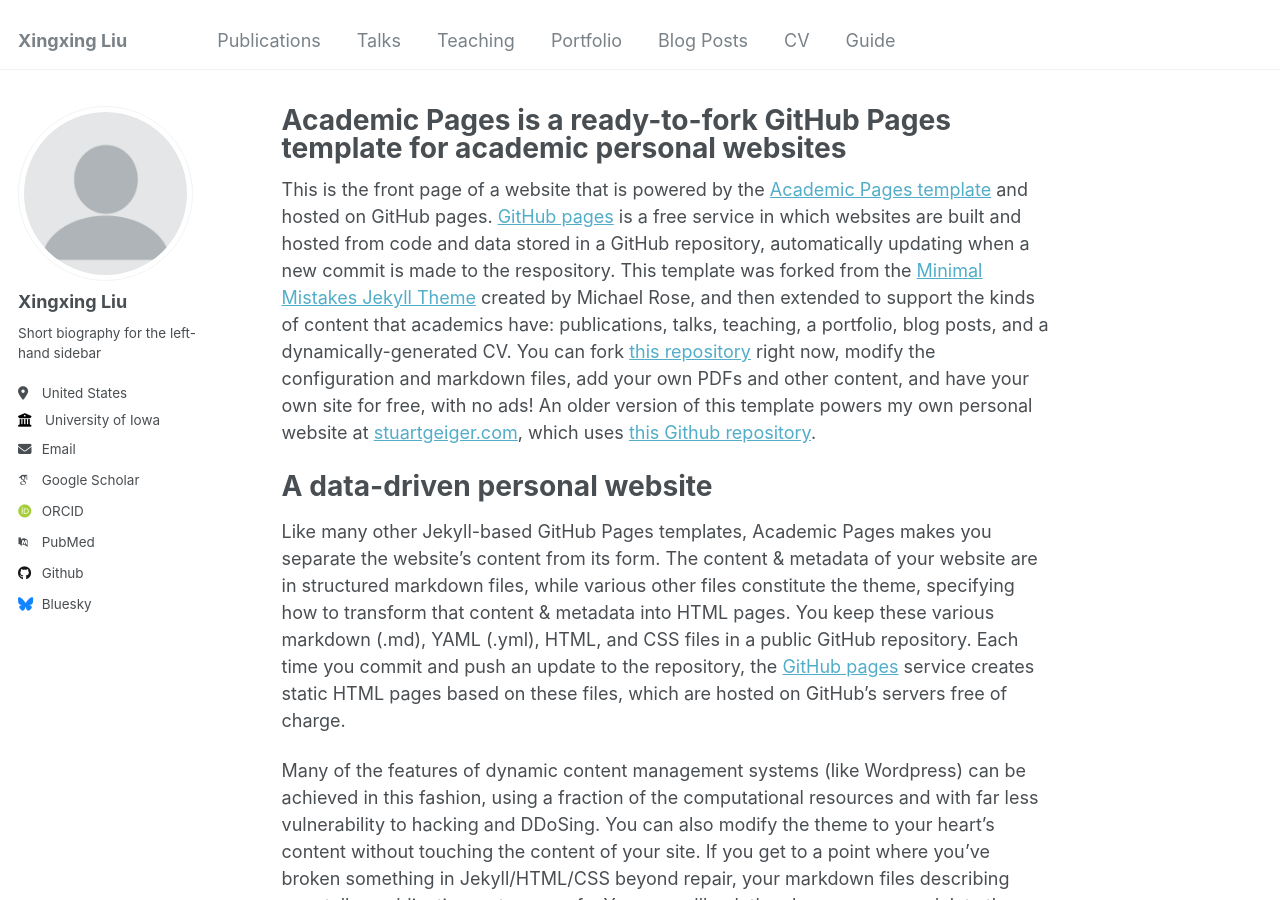
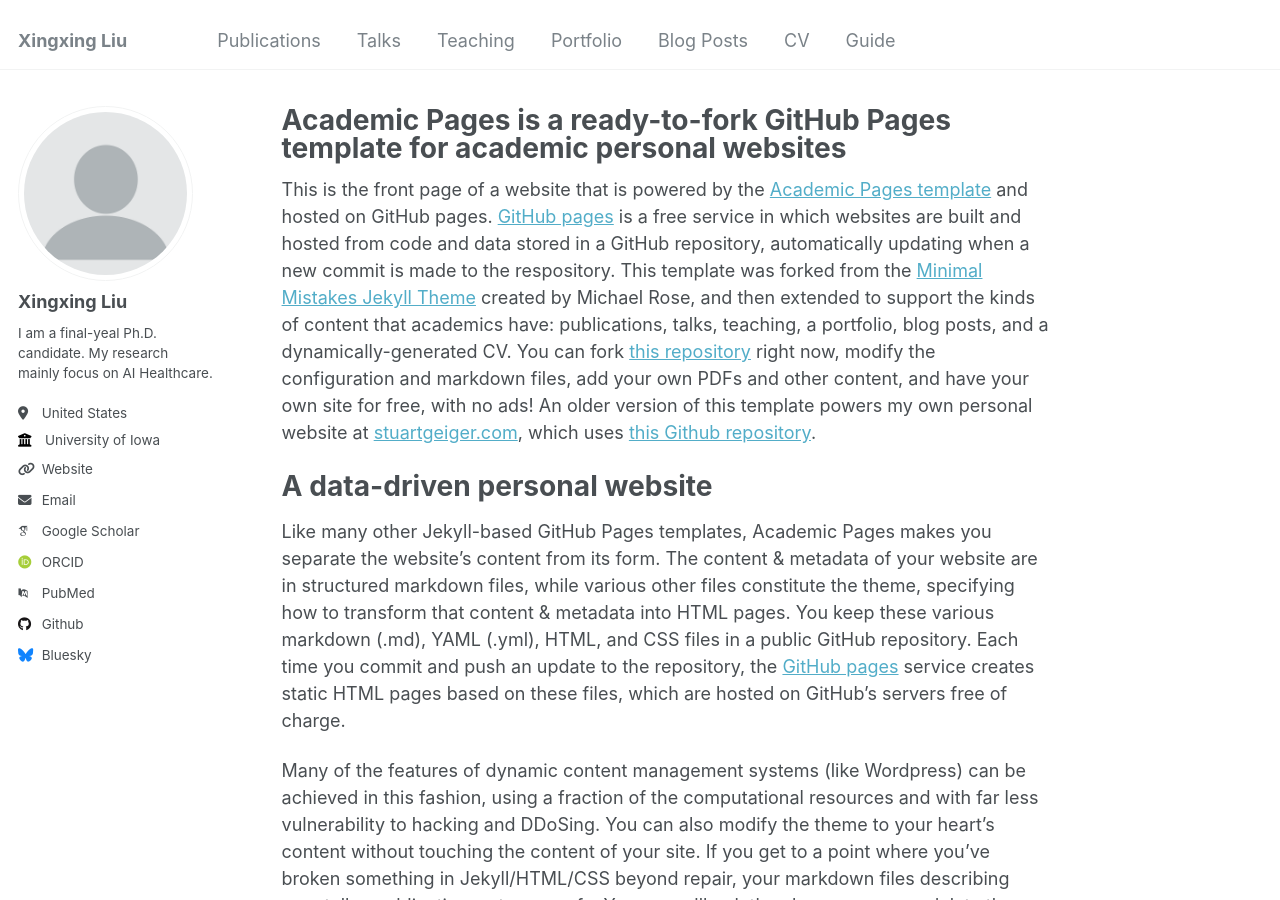
Before and after one commit to xxliu1996/xxliu1996.github.io, a Jekyll site: the page built from _pages/about.md, in a window 1280 px wide and 900 px high. Built offline with Jekyll 4.4.1, drawn with Linux system fonts in a browser that asks for light colours; some web fonts are replaced.

Commit message:
Update _config.yml: Update short bio, email, url.

```diff
--- a/_config.yml
+++ b/_config.yml
@@ -11,7 +11,7 @@
 title                    : "Xingxing Liu"
 title_separator          : "-"
 name                     : &name "Xingxing Liu"
-description              : &Welcome to my site."
+description              : &This is Xingxing Liu's personal site."
 url                      : https://xxliu1996.github.io # the base hostname & protocol for your site e.g. "https://mmistakes.github.io"
 baseurl                  : "" # the subpath of your site, e.g. "/blog"
 repository               : "xxliu1996/xxliu1996.github.io"
@@ -24,10 +24,10 @@
   avatar           : "profile.png"
   name             : "Xingxing Liu"
   pronouns         : # example: "she/her"
-  bio              : "Short biography for the left-hand sidebar"
+  bio              : "I am a final-yeal Ph.D. candidate. My research mainly focus on AI Healthcare."
   location         : "United States"
   employer         : "University of Iowa"
-  uri              : # URL
+  uri              : "xxliu1996.github.io" # URL
   email            : "xingxing-liu@uiowa.edu"
 
   # Academic websites
```
